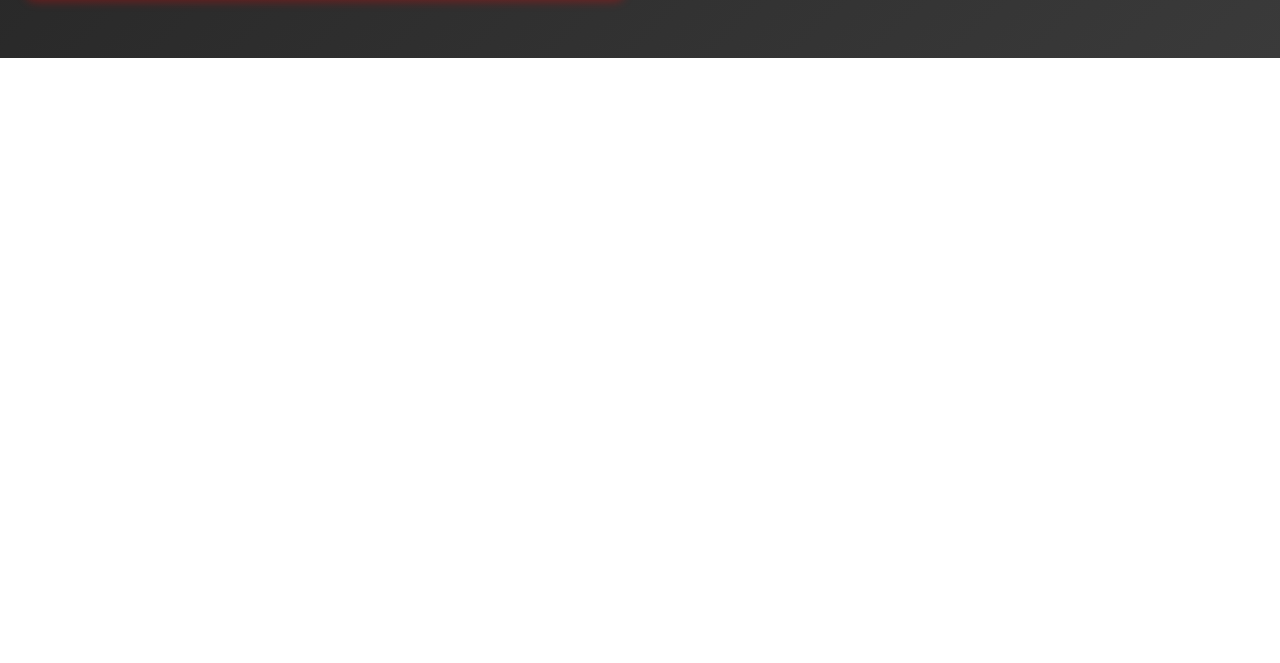
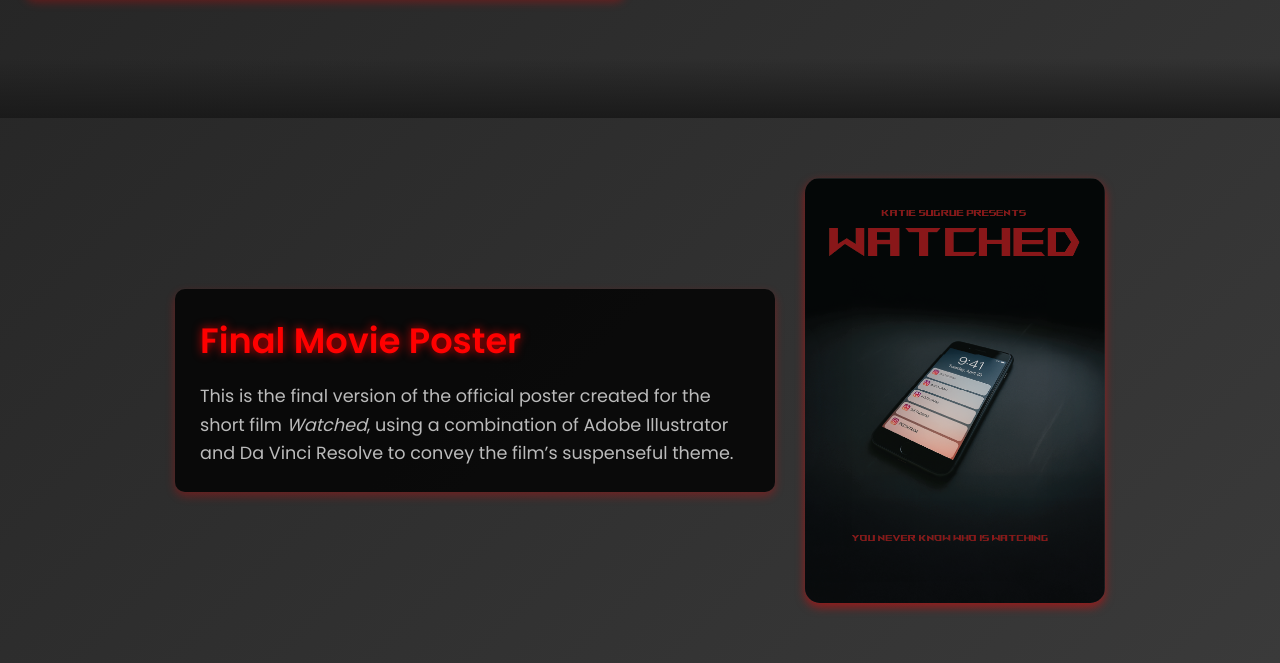
Before and after one commit to katesssu/FinalYearProject, a plain HTML site: page index.html in a window 1280 px wide. Shown: the part 1224-1887 px from the top of the page. Before the commit the page ends 1282 px from the top, so only its background shows below. Drawn offline with Linux system fonts and the light colour scheme.

Commit message:
Update index.html

```diff
--- a/index.html
+++ b/index.html
@@ -174,5 +174,20 @@
     </div>
   </div>
 
+  <!-- Section Divider -->
+<div class="section-divider"></div>
+
+<!-- Final Movie Poster Image Section -->
+<div class="container">
+  <div class="text-content">
+    <h1>Final Movie Poster</h1>
+    <p>This is the final version of the official poster created for the short film <em>Watched</em>, using a combination of Adobe Illustrator and Da Vinci Resolve to convey the film’s suspenseful theme.</p>
+  </div>
+  <div class="image-container">
+    <img src="assets/Movie-poster-FINAL.png" alt="Final Movie Poster for Watched" />
+  </div>
+</div>
+
+
 </body>
 </html>
```
